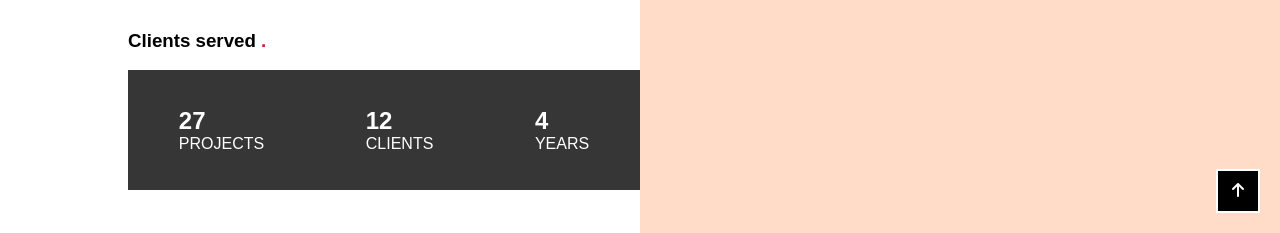
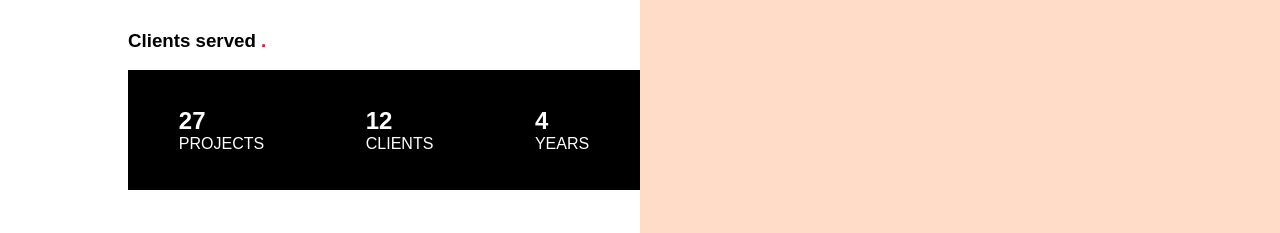
Before and after one commit to thesadsoul/portfolio, a plain HTML site: page index.html in a window 1280 px wide. Shown: the part 567-800 px from the top of the page. Drawn offline with nearby package versions, Linux system fonts and the light colour scheme; a web font is replaced by a local one.

Commit message:
Loads of css

```diff
--- a/css/style.css
+++ b/css/style.css
@@ -14,7 +14,7 @@
 }
 
 /* arrow */
-.uparrow {
+/* .uparrow {
   height: 5vh;
   aspect-ratio: 1;
   background: black;
@@ -27,6 +27,8 @@
   transition: 0.2s ease-in-out;
   border: 2px solid white;
   cursor: pointer;
+  display: none;
+  z-index: 100;
 }
 .uparrow:hover {
   border-radius: 100%;
@@ -34,7 +36,7 @@
 .uparrow a {
   text-decoration: none;
   color: white;
-}
+} */
 /* .ninja {
   width: 12.5vh;
   height: 9vh;
@@ -93,8 +95,8 @@
   cursor: pointer;
 }
 .header .right button:hover {
-transform: translateX(10px);
-box-shadow: 6px 6px rgba(0, 0, 0, 0.603);
+  transform: translateX(10px);
+  box-shadow: 6px 6px rgba(0, 0, 0, 0.603);
 }
 
 /* HOME */
@@ -164,7 +166,9 @@ box-shadow: 6px 6px rgba(0, 0, 0, 0.603);
   justify-content: space-around;
   align-items: center;
   color: white;
-  background: rgb(54, 54, 54);
+  /* background: rgb(54, 54, 54);
+   */
+  background: black;
   min-height: 15vh;
 }
 
--- a/index.html
+++ b/index.html
@@ -163,7 +163,7 @@
 
     </footer>
 
-    <div class="uparrow">
+    <div class="uparrow" id="arrow">
         <a href="#"><i class="fa-solid fa-arrow-up"></i></a>
     </div>
     <!--UPTO HERE  -->
@@ -173,6 +173,7 @@
     <script src="./js/script.js"></script>
     <script src="https://unpkg.com/aos@2.3.1/dist/aos.js"></script>
     <script src="./js/textanimator.js"></script>
+    <script src="./js/arrowloader.js"></script>
     <script>
         AOS.init();
     </script>
--- a/js/projecdtloader.js
+++ b/js/projecdtloader.js
@@ -8,7 +8,6 @@ let pro = document.getElementById("p");
 let cli = document.getElementById("c");
 let year = document.getElementById("y");
 let loc = document.getElementById("project");
-let pulled = 0;
 
 async function sleep(seconds) {
     return new Promise(resolve => setTimeout(resolve, seconds * 1000));
--- a/js/script.js
+++ b/js/script.js
@@ -1,6 +1,7 @@
 data = [
   {
-    image: "https://cdn.discordapp.com/attachments/905020513104060416/1078279913561399376/image.png",
+    image:
+      "https://cdn.discordapp.com/attachments/905020513104060416/1078279913561399376/image.png",
     title: "TheSadSoul Portfolio Web",
     links: "https://github.com/thesadsoul/portfolio",
   },
@@ -34,5 +35,4 @@ function generate() {
     `;
   });
 }
-
 generate();
```
